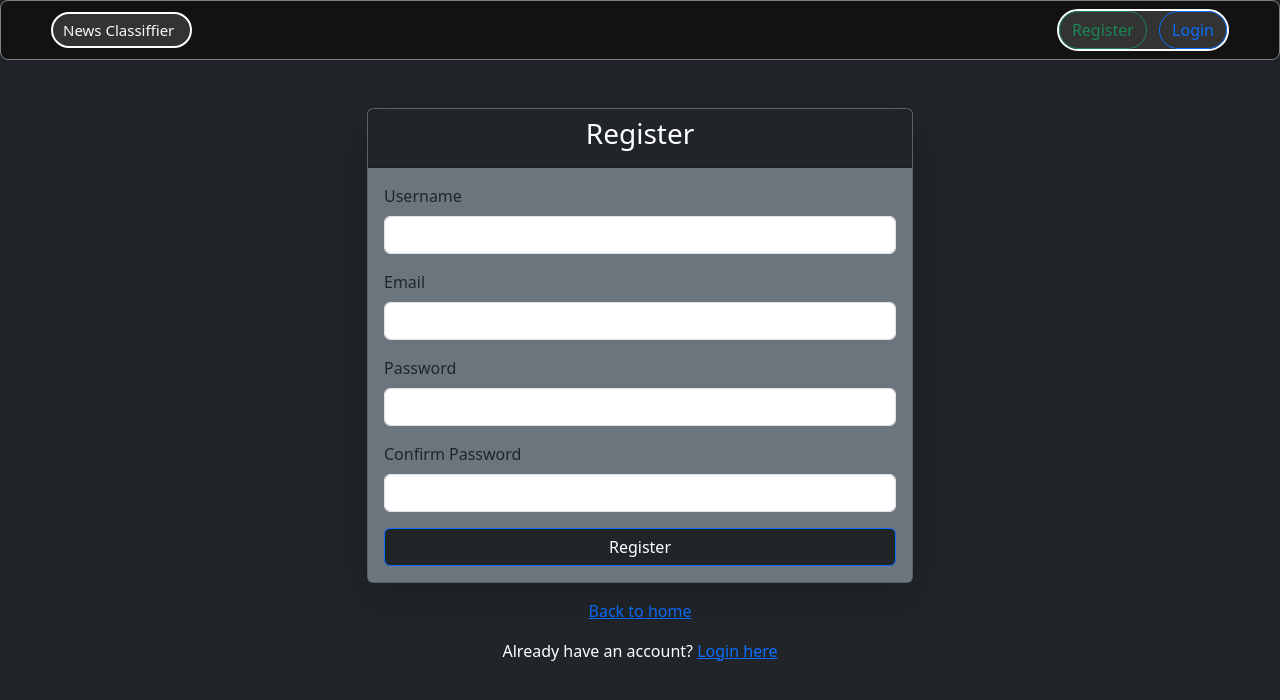
After one commit to Ursusz/News-Classifier, a Flask app: page /register in a window 1280 px wide. The commit adds this page. Shown: the top 700 px of the page. Run offline with Flask 3, Linux system fonts and the light colour scheme; style sheets or scripts are compiled from the project's sources; parts of the project's set-up code (start-up, migrations or seed data) failed here and were passed over.

Commit message:
final version

```diff
--- /dev/null
+++ b/app/controllers/auth.py
@@ -0,0 +1,54 @@
+from flask import request, render_template, Blueprint, redirect, url_for, flash, session
+from flask_login import login_user, logout_user, current_user
+from werkzeug.security import generate_password_hash, check_password_hash
+from utils.classifiers import predict_rfc, predict_bert
+from app.models.user import USERS
+from app.extensions import db
+
+auth_bp = Blueprint('auth', __name__)
+
+@auth_bp.route("/login", methods=["GET", "POST"])
+def login():
+    session.pop('_flashes', None)
+    if request.method == "POST":
+        username = request.form["username"]
+        password = request.form["password"]
+        user = USERS.query.filter_by(username=username).first()
+        if user and check_password_hash(user.password_hash, password):
+            login_user(user)
+            flash("Login successful!", "success")
+            return redirect(url_for("main.index"))
+        flash("Login failed. Check credentials.", "danger")
+    return render_template("login.html")
+
+
+@auth_bp.route("/logout")
+def logout():
+    session.pop('_flashes', None)
+    logout_user()
+    return redirect(url_for("main.index"))
+
+
+@auth_bp.route("/register", methods=["GET", "POST"])
+def register():
+    if request.method == "POST":
+        username = request.form["username"]
+        email = request.form["email"]
+        password = request.form["password"]
+        confirm_password = request.form["confirm_password"]
+
+        if password != confirm_password:
+            flash("Passwords do not match.", "danger")
+            return redirect(url_for("auth.register"))
+
+        existing_user = USERS.query.filter_by(username=username).first()
+        if existing_user:
+            flash("Username already taken. Please choose another one.", "danger")
+            return redirect(url_for("auth.register"))
+
+        hashed_password = generate_password_hash(password)
+        user = USERS(username=username, email=email, password_hash=hashed_password)
+        db.session.add(user)
+        db.session.commit()
+        return redirect(url_for("auth.login"))
+    return render_template("register.html")
--- a/app/models/models.py
+++ b/app/models/models.py
@@ -18,9 +18,7 @@ class News(db.Model):
     news = db.Column(String(2000), nullable=False, primary_key=True)
     domain_name = db.Column(String(63), ForeignKey('DOMAIN_NAME.domain_name'), nullable=False)
     label = db.Column(Integer, nullable=False)
+    user = db.Column(String(50), ForeignKey('USERS.username'), nullable=False)
 
     def __repr__(self):
-        return f"<NEWS(news={self.news})>"
-
-    def get_news_label(self):
-        print(self.news)
+        return f"<News(id={self.news}')>"
--- a/app/models/test_models_import.py
+++ /dev/null
@@ -1,3 +0,0 @@
-from app import db
-
-print('succes')
--- /dev/null
+++ b/app/static/scss/navbar.scss
@@ -0,0 +1,33 @@
+nav {
+  background-color: #121212;
+  height: 60px;
+  border: 1px solid gray;
+  border-radius: 8px;
+
+  & > * {
+    margin-left: 50px;
+    margin-right: 50px;
+    background-color: #333333;
+    border-radius: 25px;
+    border: 2px solid white;
+
+    .button-right{
+      border: 1px solid;
+      border-radius: 24px;
+    }
+  }
+
+  a.navbar-brand {
+    display: flex;
+    align-items: center;
+    justify-content: center;
+    padding-left: 10px;
+    color: ghostwhite;
+    font-size: 15px;
+    transition: all ease-in-out 0.4s;
+
+    &:hover {
+      color: lightsteelblue;
+    }
+  }
+} //nav
--- /dev/null
+++ b/app/templates/fragments/navbar.html
@@ -0,0 +1,19 @@
+
+<link crossorigin="anonymous" href="https://cdn.jsdelivr.net/npm/bootstrap@5.3.5/dist/css/bootstrap.min.css"
+      integrity="sha384-SgOJa3DmI69IUzQ2PVdRZhwQ+dy64/BUtbMJw1MZ8t5HZApcHrRKUc4W0kG879m7" rel="stylesheet">
+<link href="{{ url_for('static', filename='scss/navbar.css') }}" rel="stylesheet">
+
+<nav class="navbar navbar-expand-lg shadow-sm">
+    <div class="nav-container">
+        <a class="navbar-brand" href="{{ url_for('main.index') }}">News Classiffier</a>
+    </div>
+    <div class="ms-auto">
+        {% if current_user.is_authenticated %}
+            <a href="{{ url_for('main.profile', username=current_user.username) }}" class="btn btn-outline-secondary me-2 button-right">Profile</a>
+            <a href="{{ url_for('auth.logout') }}" class="btn btn-outline-danger button-right">Sign Out</a>
+        {% else %}
+            <a href="{{ url_for('auth.register') }}" class="btn btn-outline-success me-2 button-right">Register</a>
+            <a href="{{ url_for('auth.login') }}" class="btn btn-outline-primary button-right">Login</a>
+        {% endif %}
+    </div>
+</nav>
--- /dev/null
+++ b/app/templates/register.html
@@ -0,0 +1,60 @@
+<!DOCTYPE html>
+<html lang="en">
+<head>
+    <meta charset="UTF-8">
+    <meta content="width=device-width, initial-scale=1.0" name="viewport">
+    <title>Register</title>
+    <link href="https://cdn.jsdelivr.net/npm/bootstrap@5.3.0/dist/css/bootstrap.min.css" rel="stylesheet">
+</head>
+<body class="bg-dark">
+
+{% include '/fragments/navbar.html' %}
+
+<div class="container mt-5">
+    <div class="row justify-content-center">
+        <div class="col-md-6">
+            <div class="card shadow-lg bg-secondary">
+                <div class="card-header bg-dark text-white text-center">
+                    <h3>Register</h3>
+                </div>
+                <div class="card-body">
+                    {% with messages = get_flashed_messages(with_categories=true) %}
+                    {% if messages %}
+                    <ul class="list-unstyled">
+                        {% for category, message in messages %}
+                        <li class="alert alert-{{ category }}">{{ message }}</li>
+                        {% endfor %}
+                    </ul>
+                    {% endif %}
+                    {% endwith %}
+                    <form method="POST">
+                        <div class="mb-3">
+                            <label class="form-label" for="username">Username</label>
+                            <input class="form-control" id="username" name="username" required type="text">
+                        </div>
+                        <div class="mb-3">
+                            <label class="form-label" for="email">Email</label>
+                            <input class="form-control" id="email" name="email" required type="text">
+                        </div>
+                        <div class="mb-3">
+                            <label class="form-label" for="password">Password</label>
+                            <input class="form-control" id="password" name="password" required type="password">
+                        </div>
+                        <div class="mb-3">
+                            <label class="form-label" for="confirm_password">Confirm Password</label>
+                            <input class="form-control" id="confirm_password" name="confirm_password" required
+                                   type="password">
+                        </div>
+                        <button class="btn btn-primary w-100 bg-dark" type="submit">Register</button>
+                    </form>
+                </div>
+            </div>
+            <div class="text-center mt-3">
+                <p><a href="{{ url_for('main.index') }}">Back to home</a></p>
+                <p class="text-white">Already have an account? <a href="{{ url_for('auth.login') }}">Login here</a></p>
+            </div>
+        </div>
+    </div>
+</div>
+</body>
+</html>
```
Also changed, not shown: app/__init__.py (+16 -2 lines), app/controllers/app.py (+55 -6 lines), app/models/user.py (added, +19 -0 lines), app/static/js/index.js (+15 -0 lines), app/static/scss/index.scss (+20 -28 lines), app/templates/index.html (+3 -7 lines), app/templates/login.html (added, +53 -0 lines), app/templates/profile.html (added, +43 -0 lines), utils/htmlParser.py (added, +33 -0 lines).
